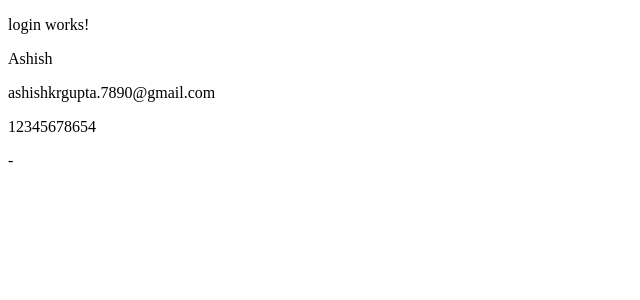
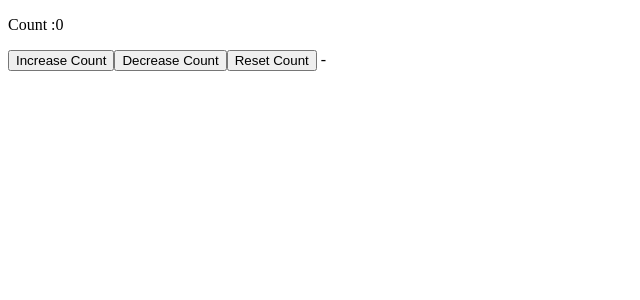
Before and after one commit to Proashish/Anguler-Lecture, an Angular app: page /login in a window 1280 px wide. Shown: the top 300 px of the page, without its empty margins (0-640 px from the left). Built offline with nearby package versions, Linux system fonts and the light colour scheme.

Commit message:
signal-tutorial

```diff
--- a/src/app/app.html
+++ b/src/app/app.html
@@ -1 +1,24 @@
-<router-outlet></router-outlet>
+<!-- <input (input)="updateName($event.target.value)" placeholder="Enter your name" />
+
+<p>Name : {{name}}</p>
+
+<input (input)="city =$event.target.value" placeholder="Enter your City" />
+
+<p>City : {{city}}</p>
+
+<input #userInput placeholder="Enter your Email" />
+
+<button (click)="getEmail(userInput.value)" >Get Email</button>
+
+<p>Email : {{email}}</p> -->
+
+<p>Count :{{Count()}} </p>
+<!-- <p>Value : {{Value()}}</p>
+
+
+<button (click)="Count.set(660)">Set Count</button>
+<button (click)="Value.set(1222)">Set Value </button> -->
+
+<button (click)="increaseCount()">Increase Count</button>
+<button (click)="decreaseCount()">Decrease Count</button>
+<button (click)="resetCount()">Reset Count</button>
--- a/src/app/app.ts
+++ b/src/app/app.ts
@@ -1,16 +1,42 @@
 import { Component, signal } from '@angular/core';
-import { RouterOutlet } from '@angular/router';
 
 @Component({
   selector: 'app-root',
-  imports: [RouterOutlet],
+  imports: [],
   templateUrl: './app.html',
   styleUrl: './app.css'
 })
 export class App {
   protected readonly title = signal('anguler-tutorial');
-  name = 'Ashish';
-  email ='ashishkrgupta.7890@gmail.com';
+
   phone =12345678654;
 
+  name : string = '';
+  city : string = '';
+  email : string = '';
+
+  updateName(val :string) {
+
+    this.name =val
+
+  }
+
+  getEmail(val :string) {
+    this.email =val
+  }
+
+  Count =signal(0);
+  Value =signal(60);
+
+  increaseCount() {
+    this.Count.set(this.Count() + 1);
+  }
+
+  decreaseCount() {
+    this.Count.set(this.Count() - 1);
+  }
+  resetCount() {
+    this.Count.set(0);
+  }
+
 }
```
